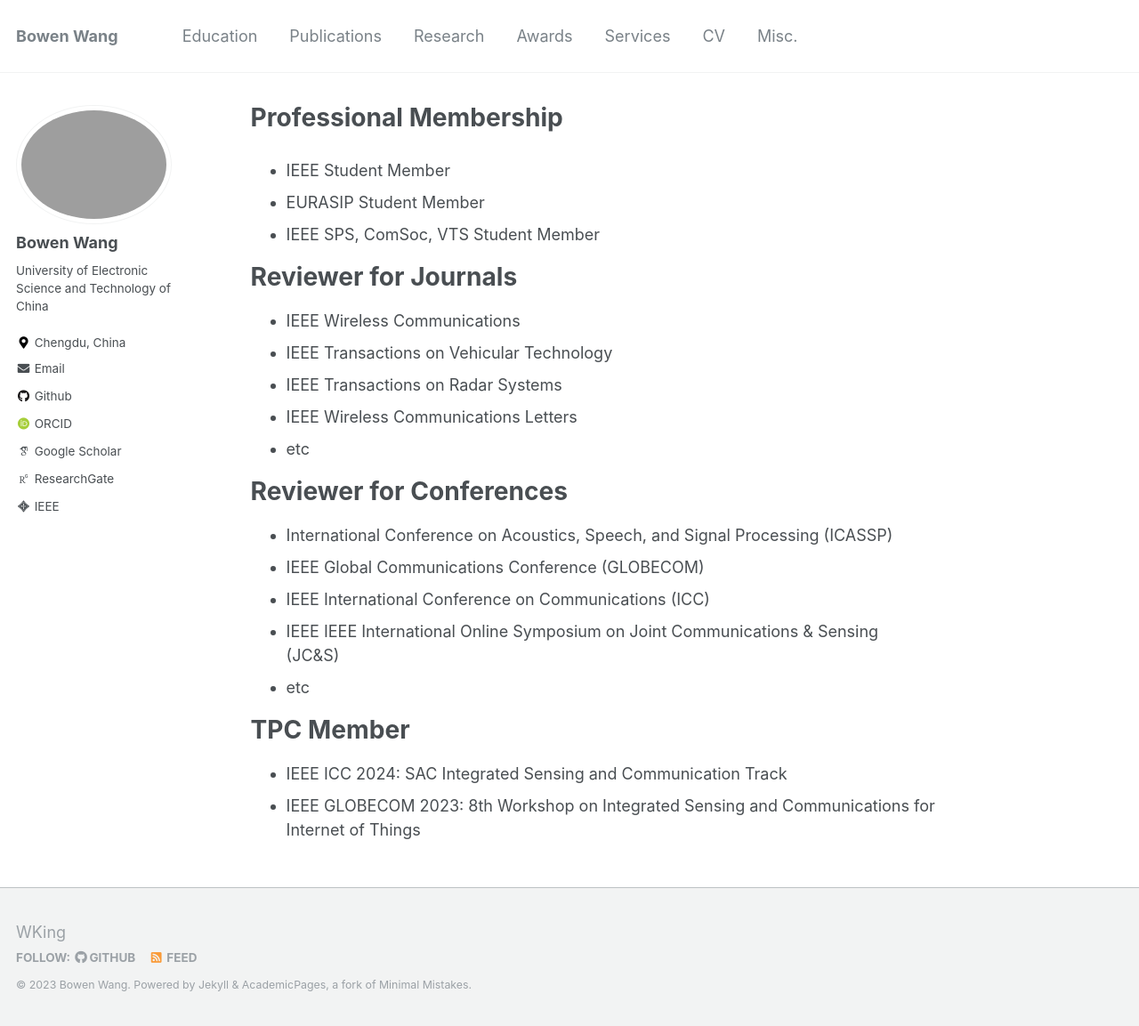
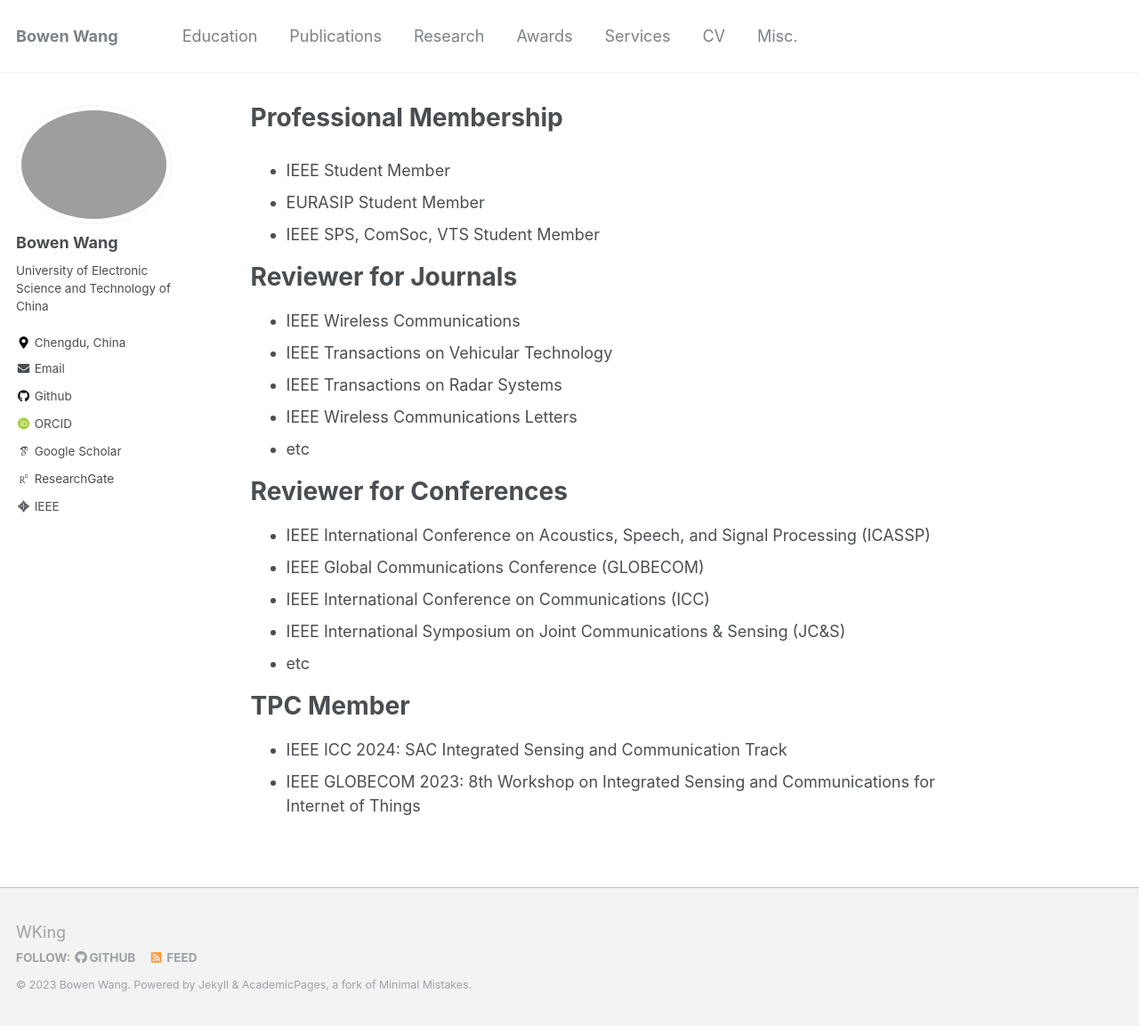
Before and after one commit to BW-Wang/BW-Wang.github.io, a Jekyll site: the page built from _pages/services.md, in a window 1280 px wide and 1153 px high. Shown: the whole window at 89% size. Built offline with Jekyll 4.4.1, drawn with Linux system fonts in a browser that asks for light colours; some web fonts are replaced.

Commit message:
Update services.md

```diff
--- a/_pages/services.md
+++ b/_pages/services.md
@@ -18,10 +18,10 @@
 
 # Reviewer for Conferences
 
-- International Conference on Acoustics, Speech, and Signal Processing (ICASSP)
+- IEEE International Conference on Acoustics, Speech, and Signal Processing (ICASSP)
 - IEEE Global Communications Conference (GLOBECOM)
 - IEEE International Conference on Communications (ICC)
-- IEEE IEEE International Online Symposium on Joint Communications & Sensing (JC&S)
+- IEEE International Symposium on Joint Communications & Sensing (JC&S)
 - etc
 
 # TPC Member
```
